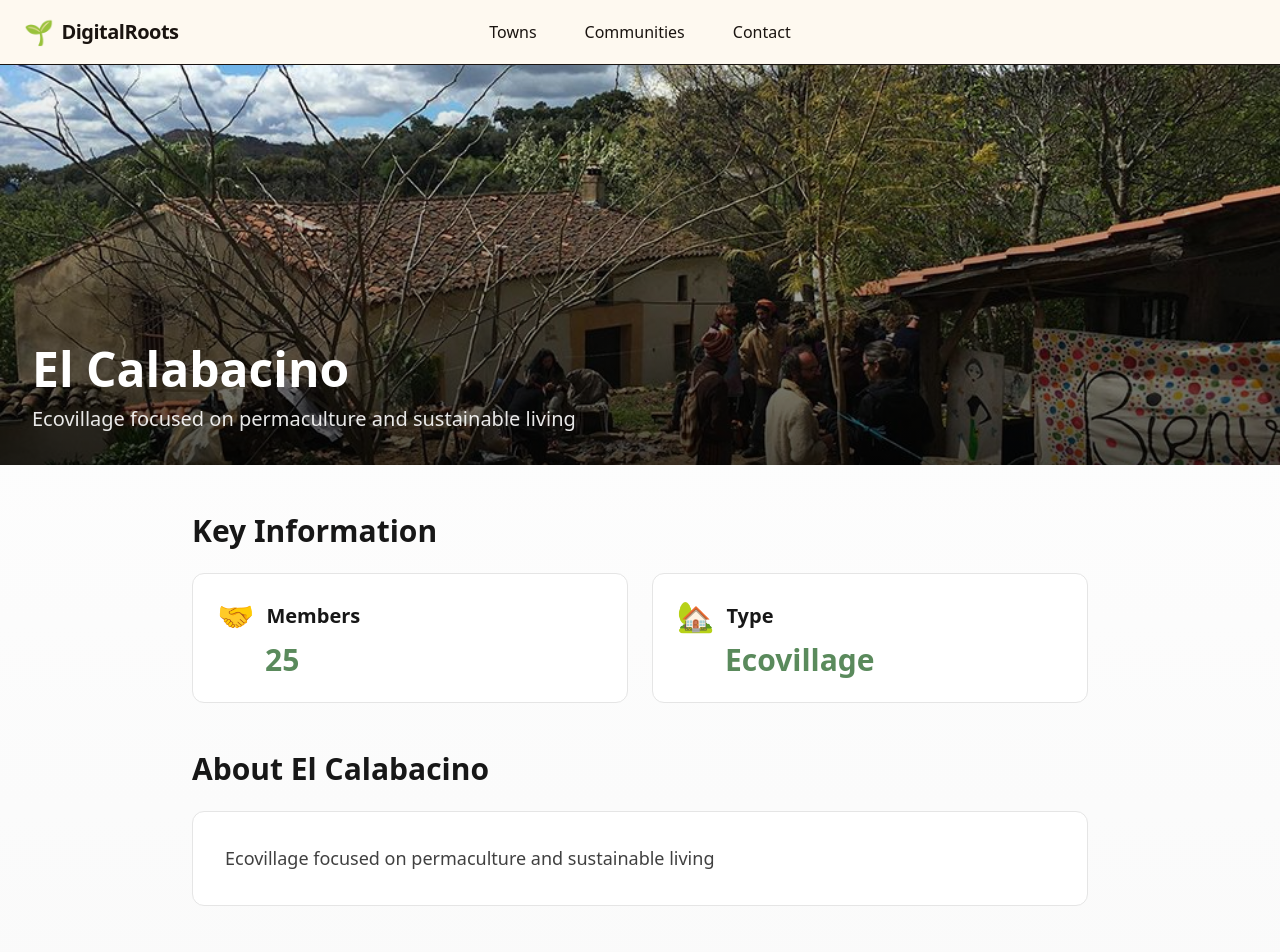
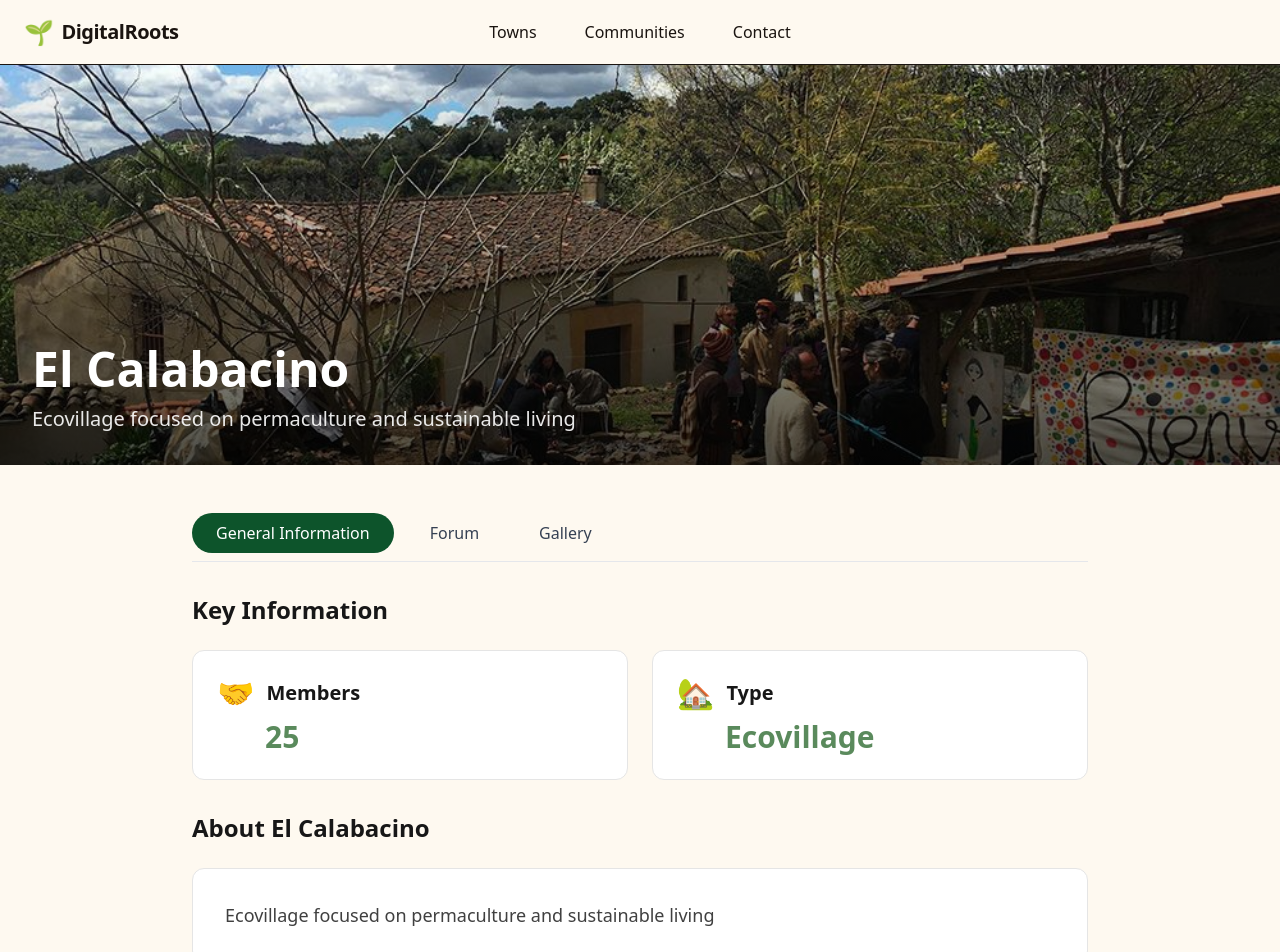
Before and after one commit to valeriasadik/digital-roots, a Next.js app: page /communities/1 in a window 1280 px wide. Shown: the top 952 px of the page. Built offline with nearby package versions, Linux system fonts and the light colour scheme.

Commit message:
feat: add tabs component

```diff
--- /dev/null
+++ b/src/components/atoms/TabItem/TabItem.tsx
@@ -0,0 +1,38 @@
+"use client";
+
+export interface TabItemProps {
+  label: string;
+  index: number;
+  isActive: boolean;
+  onClick: (arg0: number) => void;
+  id: string;
+  ariaControls: string;
+}
+
+export const TabItem: React.FC<TabItemProps> = ({
+  label,
+  index,
+  isActive,
+  onClick,
+  id,
+  ariaControls,
+}) => {
+  const baseStyles =
+    "rounded-3xl font-medium py-2 px-4 md:px-6 text-sm md:text-base transition-colors duration-200 focus:outline-none focus-visible:ring-2 focus-visible:ring-offset-2 focus-visible:ring-green-600 whitespace-nowrap";
+
+  const activeStyles = "bg-green-900 text-white";
+  const inactiveStyles = "bg-transparent text-gray-700 hover:bg-amber-300";
+
+  return (
+    <button
+      id={id}
+      role="tab"
+      aria-selected={isActive}
+      aria-controls={ariaControls}
+      onClick={() => onClick(index)}
+      className={`${baseStyles} ${isActive ? activeStyles : inactiveStyles}`}
+    >
+      {label}
+    </button>
+  );
+};
--- /dev/null
+++ b/src/components/molecules/Tabs/Tabs.tsx
@@ -0,0 +1,51 @@
+"use client";
+import React, { useState } from "react";
+import { TabItem } from "@/components/atoms/TabItem/TabItem";
+
+export interface TabData {
+  label: string;
+  content: React.ReactNode;
+}
+
+interface TabsProps {
+  tabs: TabData[];
+}
+
+export const Tabs = ({ tabs }: TabsProps) => {
+  const [activeIndex, setActiveIndex] = useState(0);
+
+  function onChangeTab(index: number) {
+    setActiveIndex(index);
+  }
+  const tabsId = React.useId();
+  return (
+    <div className="w-full">
+      <div
+        className="flex flex-wrap gap-2 md:gap-3 border-b border-gray-200 pb-2"
+        role="tablist"
+        aria-label="Tabs sections"
+      >
+        {tabs.map((tab, index: number) => (
+          <TabItem
+            key={index}
+            label={tab.label}
+            index={index}
+            isActive={activeIndex === index}
+            onClick={onChangeTab}
+            id={`${tabsId}-tab-${index}`}
+            ariaControls={`${tabsId}-panel-${index}`}
+          />
+        ))}
+      </div>
+      <div
+        className="mt-6 md:mt-8"
+        role="tabpanel"
+        id={`${tabsId}-panel-${activeIndex}`}
+        aria-labelledby={`${tabsId}-tab-${activeIndex}`}
+        tabIndex={0}
+      >
+        {tabs[activeIndex].content}
+      </div>
+    </div>
+  );
+};
--- a/src/components/organisms/Communities/CommunityDetail/CommunityDetailContent.tsx
+++ b/src/components/organisms/Communities/CommunityDetail/CommunityDetailContent.tsx
@@ -1,17 +1,17 @@
 import { Community } from "@/types/card";
+import { Tabs, TabData } from "@/components/molecules/Tabs/Tabs";
 
 interface CommunityDetailProps {
   readonly community: Community;
 }
 
 export function CommunityDetail({ community }: CommunityDetailProps) {
-  return (
-    <div className="container mx-auto px-4 py-12">
-      <div className="max-w-4xl mx-auto">
-        <section className="mb-12">
-          <h2 className="text-3xl font-black text-neutral-900 mb-6">
+  const generalInfoContent = (
+    <div className="space-y-8">
+      <section>
+        <h3 className="text-2xl font-black text-neutral-900 mb-6">
           Key Information
-          </h2>
+        </h3>
         <div className="grid grid-cols-1 md:grid-cols-2 gap-6">
           {community.members && (
             <div className="bg-white rounded-xl p-6 border border-neutral-200">
@@ -19,9 +19,7 @@ export function CommunityDetail({ community }: CommunityDetailProps) {
                 <span className="text-3xl" aria-hidden="true">
                   🤝
                 </span>
-                  <h3 className="text-xl font-bold text-neutral-900">
-                    Members
-                  </h3>
+                <h4 className="text-xl font-bold text-neutral-900">Members</h4>
               </div>
               <p className="text-3xl font-black text-[var(--color-sage)] ml-12">
                 {community.members}
@@ -35,7 +33,7 @@ export function CommunityDetail({ community }: CommunityDetailProps) {
                 <span className="text-3xl" aria-hidden="true">
                   🏡
                 </span>
-                  <h3 className="text-xl font-bold text-neutral-900">Type</h3>
+                <h4 className="text-xl font-bold text-neutral-900">Type</h4>
               </div>
               <p className="text-3xl font-black text-[var(--color-sage)] ml-12">
                 {community.type}
@@ -45,10 +43,10 @@ export function CommunityDetail({ community }: CommunityDetailProps) {
         </div>
       </section>
 
-        <section className="mb-12">
-          <h2 className="text-3xl font-black text-neutral-900 mb-6">
+      <section>
+        <h3 className="text-2xl font-black text-neutral-900 mb-6">
           About {community.name}
-          </h2>
+        </h3>
         <div className="bg-white rounded-xl p-8 border border-neutral-200">
           <p className="text-lg leading-relaxed text-neutral-700">
             {community.description}
@@ -56,6 +54,49 @@ export function CommunityDetail({ community }: CommunityDetailProps) {
         </div>
       </section>
     </div>
+  );
+
+  const forumContent = (
+    <div className="bg-white rounded-xl p-8 border border-neutral-200">
+      <h3 className="text-2xl font-black text-neutral-900 mb-4">
+        Community Forum
+      </h3>
+      <p className="text-neutral-600">
+        Forum content coming soon. Here you can discuss with other members about{" "}
+        {community.name}.
+      </p>
+    </div>
+  );
+
+  const galleryContent = (
+    <div className="bg-white rounded-xl p-8 border border-neutral-200">
+      <h3 className="text-2xl font-black text-neutral-900 mb-6">Gallery</h3>
+      <p className="text-neutral-600">
+        Photo gallery of {community.name} coming soon.
+      </p>
+    </div>
+  );
+
+  const tabs: TabData[] = [
+    {
+      label: "General Information",
+      content: generalInfoContent,
+    },
+    {
+      label: "Forum",
+      content: forumContent,
+    },
+    {
+      label: "Gallery",
+      content: galleryContent,
+    },
+  ];
+
+  return (
+    <div className="container mx-auto px-4 py-12">
+      <div className="max-w-4xl mx-auto">
+        <Tabs tabs={tabs} />
+      </div>
     </div>
   );
 }
--- a/src/components/organisms/Towns/TownDetail/TownDetail.tsx
+++ b/src/components/organisms/Towns/TownDetail/TownDetail.tsx
@@ -1,17 +1,17 @@
 import { Town } from "@/types/card";
+import { Tabs, TabData } from "@/components/molecules/Tabs/Tabs";
 
 interface TownDetailContentProps {
   readonly town: Town;
 }
 
 export function TownDetail({ town }: TownDetailContentProps) {
-  return (
-    <div className="container mx-auto px-4 py-12">
-      <div className="max-w-4xl mx-auto">
-        <section className="mb-12">
-          <h2 className="text-3xl font-black text-neutral-900 mb-6">
+  const generalInfoContent = (
+    <div className="space-y-8">
+      <section>
+        <h3 className="text-2xl font-black text-neutral-900 mb-6">
           Key Information
-          </h2>
+        </h3>
         <div className="grid grid-cols-1 md:grid-cols-2 gap-6">
           {town.population && (
             <div className="bg-white rounded-xl p-6 border border-neutral-200">
@@ -19,9 +19,9 @@ export function TownDetail({ town }: TownDetailContentProps) {
                 <span className="text-3xl" aria-hidden="true">
                   👥
                 </span>
-                  <h3 className="text-xl font-bold text-neutral-900">
+                <h4 className="text-xl font-bold text-neutral-900">
                   Population
-                  </h3>
+                </h4>
               </div>
               <p className="text-3xl font-black text-[var(--color-sage)] ml-12">
                 {town.population.toLocaleString()}
@@ -35,9 +35,9 @@ export function TownDetail({ town }: TownDetailContentProps) {
                 <span className="text-3xl" aria-hidden="true">
                   📡
                 </span>
-                  <h3 className="text-xl font-bold text-neutral-900">
+                <h4 className="text-xl font-bold text-neutral-900">
                   Internet Coverage
-                  </h3>
+                </h4>
               </div>
               <p className="text-3xl font-black text-[var(--color-sage)] ml-12">
                 {town.internet}%
@@ -47,10 +47,10 @@ export function TownDetail({ town }: TownDetailContentProps) {
         </div>
       </section>
 
-        <section className="mb-12">
-          <h2 className="text-3xl font-black text-neutral-900 mb-6">
+      <section>
+        <h3 className="text-2xl font-black text-neutral-900 mb-6">
           About {town.name}
-          </h2>
+        </h3>
         <div className="bg-white rounded-xl p-8 border border-neutral-200">
           <p className="text-lg leading-relaxed text-neutral-700">
             {town.description}
@@ -58,6 +58,49 @@ export function TownDetail({ town }: TownDetailContentProps) {
         </div>
       </section>
     </div>
+  );
+
+  const forumContent = (
+    <div className="bg-white rounded-xl p-8 border border-neutral-200">
+      <h3 className="text-2xl font-black text-neutral-900 mb-4">
+        Community Forum
+      </h3>
+      <p className="text-neutral-600">
+        Forum content coming soon. Here you can discuss with other members about{" "}
+        {town.name}.
+      </p>
+    </div>
+  );
+
+  const galleryContent = (
+    <div className="bg-white rounded-xl p-8 border border-neutral-200">
+      <h3 className="text-2xl font-black text-neutral-900 mb-6">Gallery</h3>
+      <p className="text-neutral-600">
+        Photo gallery of {town.name} coming soon.
+      </p>
+    </div>
+  );
+
+  const tabs: TabData[] = [
+    {
+      label: "General Information",
+      content: generalInfoContent,
+    },
+    {
+      label: "Forum",
+      content: forumContent,
+    },
+    {
+      label: "Gallery",
+      content: galleryContent,
+    },
+  ];
+
+  return (
+    <div className="container mx-auto px-4 py-12">
+      <div className="max-w-4xl mx-auto">
+        <Tabs tabs={tabs} />
+      </div>
     </div>
   );
 }
--- a/src/components/templates/CommunityDetailTemplate/CommunityDetailTemplate.tsx
+++ b/src/components/templates/CommunityDetailTemplate/CommunityDetailTemplate.tsx
@@ -10,7 +10,7 @@ export function CommunityDetailTemplate({
   community,
 }: CommunityDetailTemplateProps) {
   return (
-    <main className="min-h-screen bg-gradient-to-b from-white to-neutral-50">
+    <main className="min-h-screen">
       <DetailHero
         name={community.name}
         imageUrl={community.imageUrl}
--- a/src/components/templates/TownDetailTemplate/TownDetailTemplate.tsx
+++ b/src/components/templates/TownDetailTemplate/TownDetailTemplate.tsx
@@ -8,7 +8,7 @@ interface TownDetailTemplateProps {
 
 export function TownDetailTemplate({ town }: TownDetailTemplateProps) {
   return (
-    <main className="min-h-screen bg-gradient-to-b from-white to-neutral-50">
+    <main className="min-h-screen">
       <DetailHero
         name={town.name}
         imageUrl={town.imageUrl}
```
Also changed, not shown: src/components/atoms/Tabs/Tabs.tsx (deleted). Lines whose indentation alone changed are shown as unchanged.
